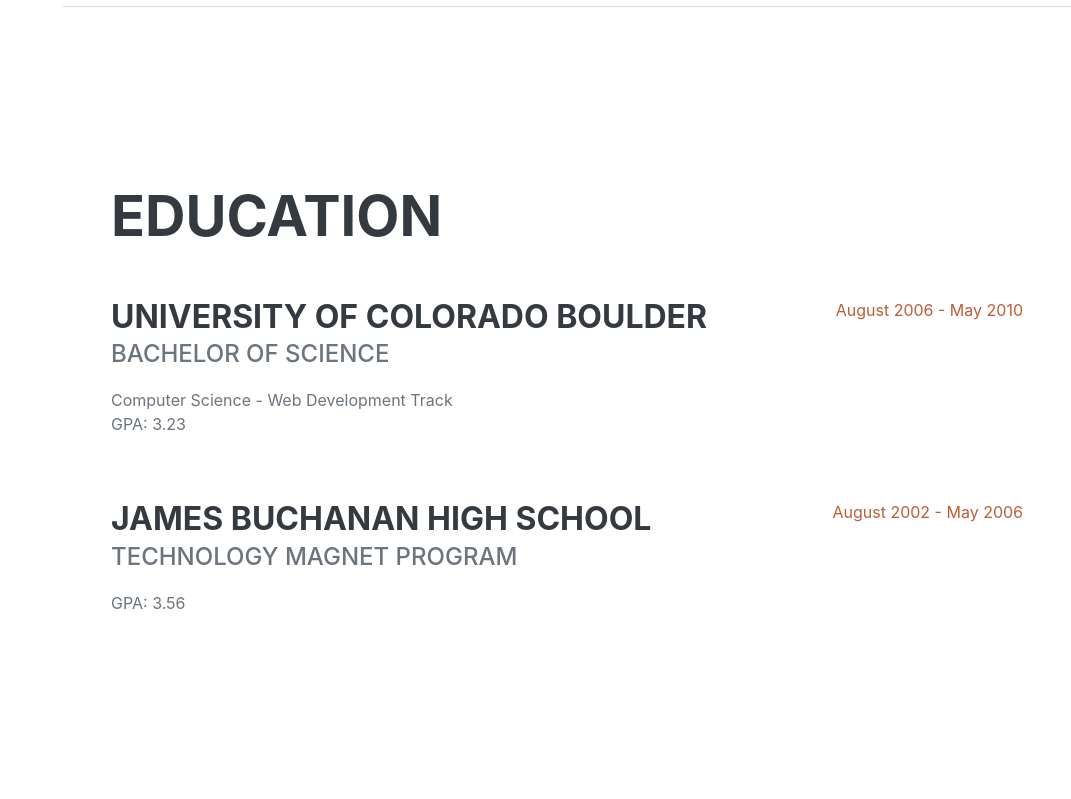
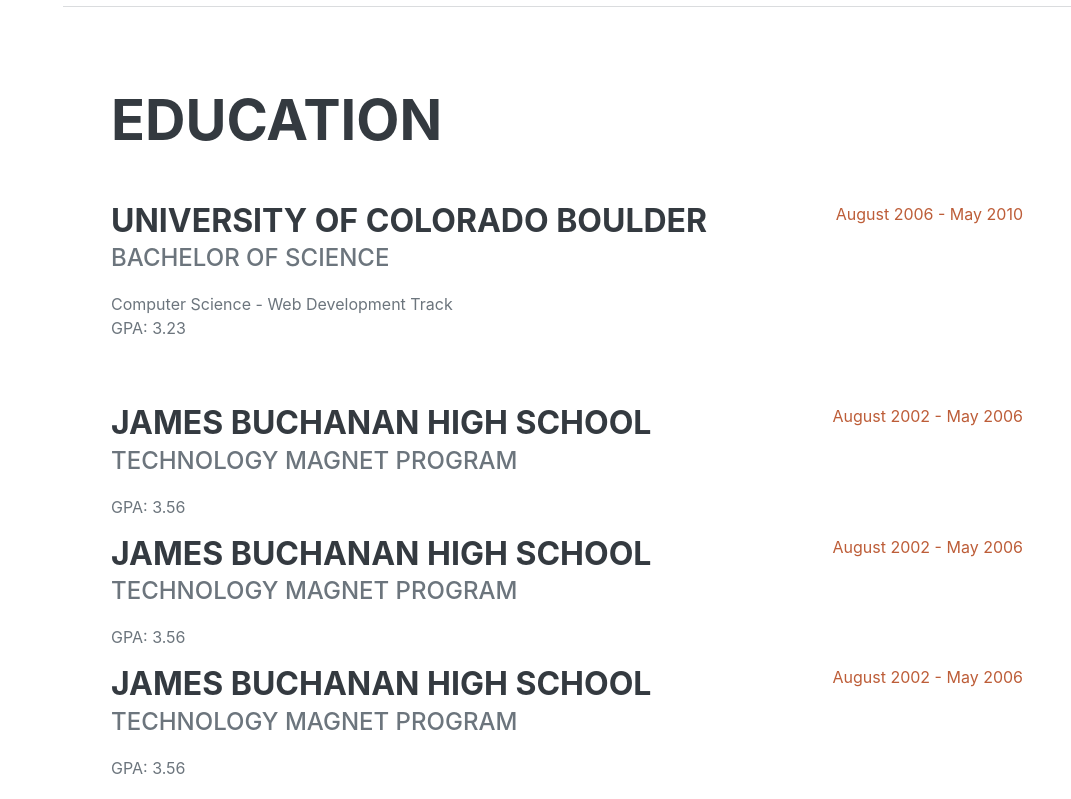
Before and after one commit to Naidine13015/Naidine13015.github.io, a plain HTML site: page index.html in a window 1280 px wide. Shown: the part 2000-2799 px from the top of the page, without its empty margins (209-1280 px from the left). Drawn offline with nearby package versions, Linux system fonts and the light colour scheme; a web font is replaced by a local one.

Commit message:
Update index.html

```diff
--- a/index.html
+++ b/index.html
@@ -45,7 +45,7 @@
                     </h1>
                     <div class="subheading mb-5">
                         3542 Berry Street · Cheyenne Wells, CO 80810 · (317) 585-8468 ·
-                        <a href="mailto:name@email.com">name@email.com</a>
+                        <a href="mailto:naidine.mohamed1@gmail.com">naidine.mohamed1@gmail.com</a>
                     </div>
                     <p class="lead mb-5">I am experienced in leveraging agile frameworks to provide a robust synopsis for high level overviews. Iterative approaches to corporate strategy foster collaborative thinking to further the overall value proposition.</p>
                     <div class="social-icons">
@@ -108,6 +108,22 @@
                             <p>GPA: 3.23</p>
                         </div>
                         <div class="flex-shrink-0"><span class="text-primary">August 2006 - May 2010</span></div>
+                    </div>
+                    <div class="d-flex flex-column flex-md-row justify-content-between">
+                        <div class="flex-grow-1">
+                            <h3 class="mb-0">James Buchanan High School</h3>
+                            <div class="subheading mb-3">Technology Magnet Program</div>
+                            <p>GPA: 3.56</p>
+                        </div>
+                        <div class="flex-shrink-0"><span class="text-primary">August 2002 - May 2006</span></div>
+                    </div>
+                    <div class="d-flex flex-column flex-md-row justify-content-between">
+                        <div class="flex-grow-1">
+                            <h3 class="mb-0">James Buchanan High School</h3>
+                            <div class="subheading mb-3">Technology Magnet Program</div>
+                            <p>GPA: 3.56</p>
+                        </div>
+                        <div class="flex-shrink-0"><span class="text-primary">August 2002 - May 2006</span></div>
                     </div>
                     <div class="d-flex flex-column flex-md-row justify-content-between">
                         <div class="flex-grow-1">
```
